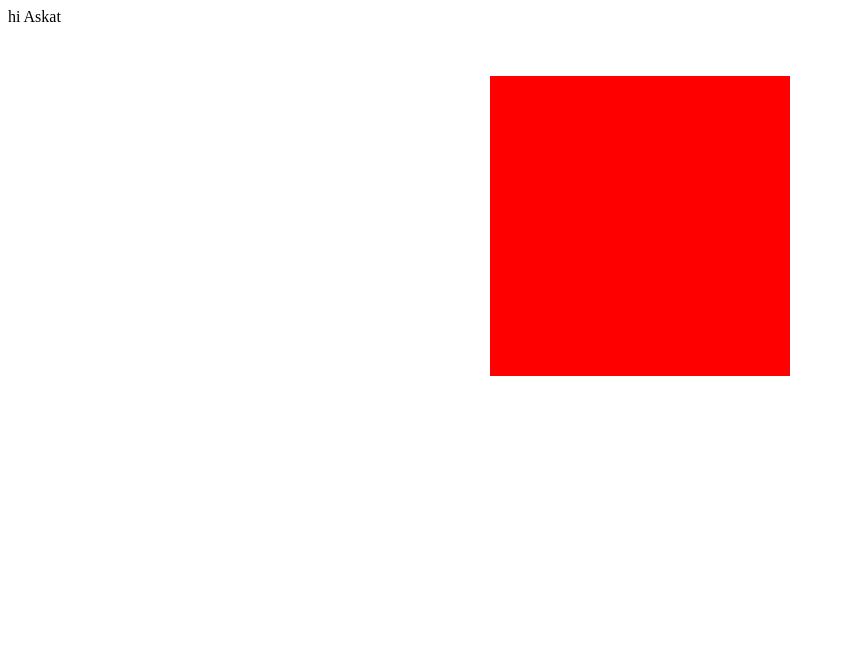
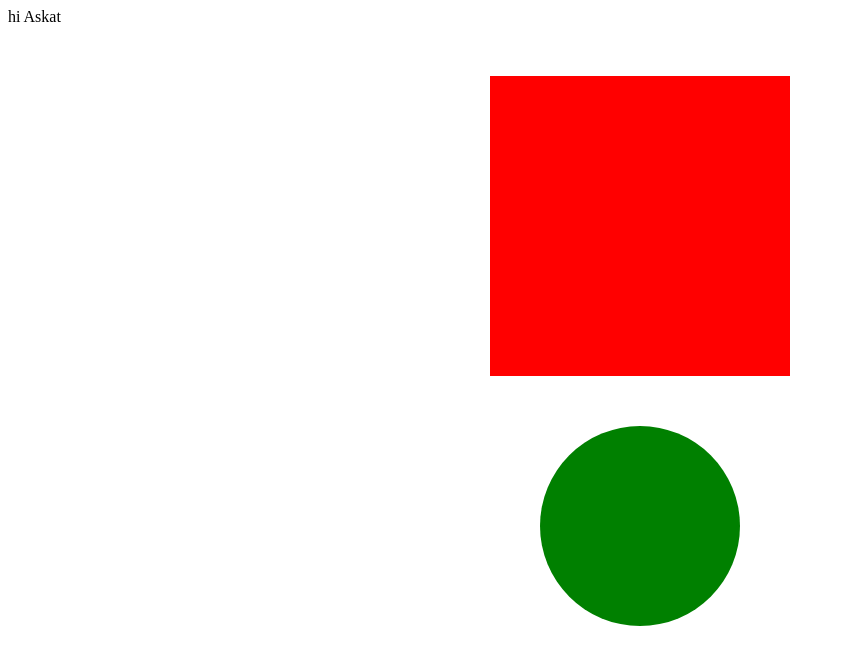
Before and after one commit to kubahandro/akcha, a plain HTML site: page index.html in a window 1280 px wide. Shown: the whole page, without its empty margins (0-845 px from the left). Drawn offline with Linux system fonts and the light colour scheme.

Commit message:
add item

```diff
--- a/index.html
+++ b/index.html
@@ -10,6 +10,8 @@
     hi Askat
     <div class="box"></div>
 
+    <div class="item"></div>
+
     <!-- git status -->
     <!-- git add . -->
     <!-- git commit -m "add box" -->
--- a/index.js
+++ b/index.js
@@ -1,2 +1,4 @@
 let a = 1
 let b = 2;
+
+let askat = 15;
--- a/style.css
+++ b/style.css
@@ -4,3 +4,11 @@
     margin: 50px auto;
     background-color: red;
 }
+
+.item {
+    width: 200px;
+    height: 200px;
+    border-radius: 50%;
+    margin: 50px auto;
+    background-color: green;
+}
```
